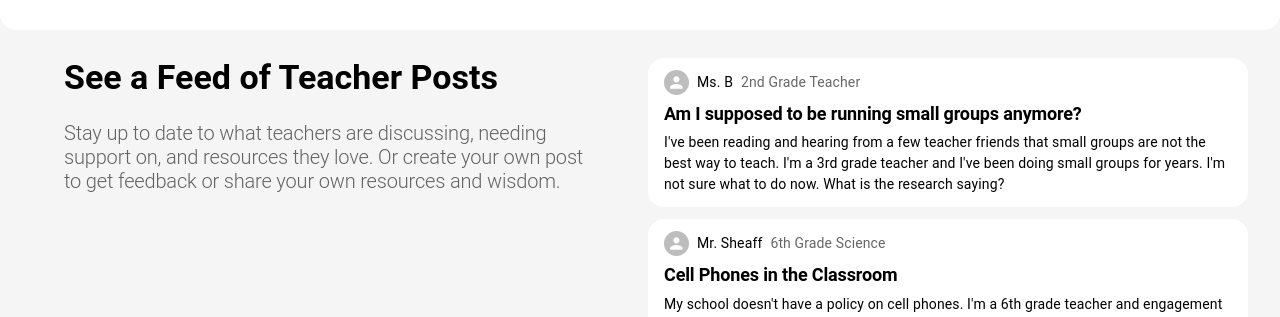
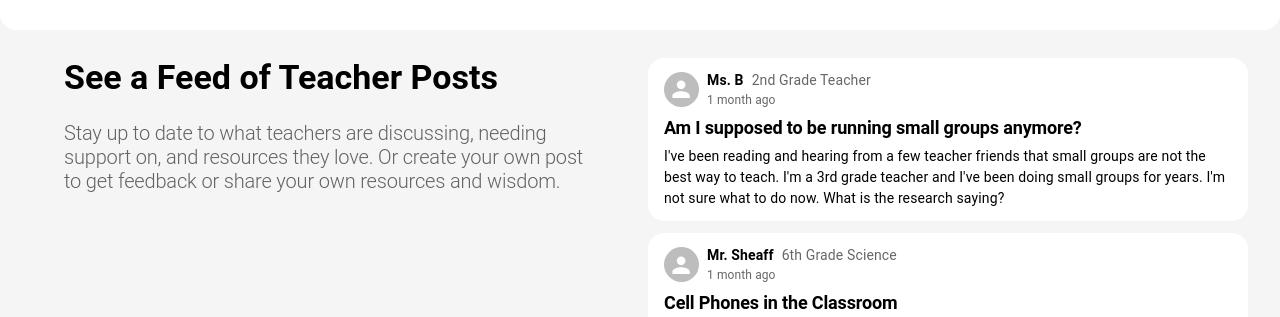
Before and after one commit to ChaseTheCoder/teachr-frontend, a Next.js app: page / in a window 1280 px wide. Shown: the part 471-788 px from the top of the page. Built offline with nearby package versions, Linux system fonts and the light colour scheme; no server answers.

Commit message:
add time ago to posts, Google Adsense, & Auth0 Error handling

```diff
--- a/app/(loggedin)/notifications/notifications.tsx
+++ b/app/(loggedin)/notifications/notifications.tsx
@@ -6,6 +6,7 @@ import { useMutation, useQuery, useQueryClient } from '@tanstack/react-query';
 import { getData, getDataWithParams, patchData } from '../../../services/authenticatedApiCalls';
 import { useUser } from '@auth0/nextjs-auth0/client';
 import Surface from '../../../components/surface/Surface';
+import { timeAgo } from '../../../utils/time';
 
 export default function Notifications() {
   const queryClient = useQueryClient();
@@ -141,7 +142,7 @@ export default function Notifications() {
                     <ListItemText
                     primary={
                       <Typography variant="body1" color={read ? 'textSecondary' : 'textPrimary'}>
-                        <strong>{userProfile?.teacher_name ?? 'User not found'}</strong> {message}
+                        <strong>{userProfile?.teacher_name ?? 'User not found'}</strong> {message} {timeAgo(notification.timestamp)}
                       </Typography>
                     }
                     />
--- a/app/layout.tsx
+++ b/app/layout.tsx
@@ -9,6 +9,7 @@ import { ReactQueryDevtools } from '@tanstack/react-query-devtools';
 import Footer from '../components/footer';
 import "react-day-picker/style.css";
 import { Box } from '@mui/material';
+import Script from 'next/script';
 const queryClient = new QueryClient();
 
 export default function RootLayout({
@@ -18,6 +19,12 @@ export default function RootLayout({
 }) {
   return (
     <html lang="en">
+      <Script
+        async
+        src={`https://pagead2.googlesyndication.com/pagead/js/adsbygoogle.js?client=${process.env.NEXT_PUBLIC_GOOGLE_ADS_CLIENT_ID}`}
+        strategy="lazyOnload"
+        crossOrigin="anonymous"
+      ></Script>
       <body>
             <QueryClientProvider client={queryClient}>
         <UserProvider>
--- a/components/post/post.tsx
+++ b/components/post/post.tsx
@@ -4,6 +4,7 @@ import { IPost, IProfileBatch } from '../../types/types';
 import CommentIcon from '@mui/icons-material/Comment';
 import StarBorderIcon from '@mui/icons-material/StarBorder';
 import Link from 'next/link';
+import { timeAgo } from '../../utils/time';
 
 type Props = {
   post: IPost
@@ -45,10 +46,15 @@ export default function Post({ post, profile, homePage }: Props) {
           >
             <Avatar
               alt="Profile Image"
-              sx={{ width: { xs: 20, md: 25 }, height: { xs: 20, md: 25 }, marginRight: '.5rem' }}
+              sx={{ width: { xs: 30, md: 35 }, height: { xs: 30, md: 35 }, marginRight: '.5rem' }}
             />
-            <Typography sx={{ fontSize: { xs: 12, sm: 14 } }}>{profile.teacher_name ?? 'User not found'}</Typography>
-            <Typography sx={{ fontSize: { xs: 12, sm: 14 }, paddingLeft: 1 }} color='textSecondary'>{profile.title ?? ''}</Typography>
+              <Box sx={{ display: 'flex', flexDirection: 'column' }}>
+                <Box sx={{ display: 'flex', flexDirection: 'row', alignItems: 'center' }}>
+                  <Typography sx={{ fontSize: { xs: 12, sm: 14 } }} fontWeight='bold'>{profile.teacher_name ?? 'User not found'}</Typography>
+                  <Typography sx={{ fontSize: { xs: 12, sm: 14 }, paddingLeft: 1 }} color='textSecondary'>{profile.title ?? ''}</Typography>
+                </Box>
+                <Typography sx={{ fontSize: { xs: 10, sm: 12 } }} color='textSecondary'>{timeAgo(post.timestamp)}</Typography>
+              </Box>
           </Box>
         </Link>
         <Typography variant='h2' sx={{ fontSize: { xs: 16, sm: 18 } }} fontWeight='bold'>{post.title}</Typography>
--- /dev/null
+++ b/utils/time.ts
@@ -0,0 +1,37 @@
+export function timeAgo(timestamp: string): string {
+  const now = new Date();
+  const past = new Date(timestamp);
+  const seconds = Math.floor((now.getTime() - past.getTime()) / 1000);
+
+  if (seconds < 60) {
+    return `${seconds} seconds ago`;
+  }
+
+  const minutes = Math.floor(seconds / 60);
+  if (minutes < 60) {
+    return minutes === 1 ? `${minutes} minute ago` : `${minutes} minutes ago`;
+  }
+
+  const hours = Math.floor(minutes / 60);
+  if (hours < 24) {
+    return hours  === 1 ? `${hours} hour ago` : `${hours} hours ago`;
+  }
+
+  const days = Math.floor(hours / 24);
+  if (days < 7) {
+    return days === 1 ? `${days} day ago` : `${days} days ago`;
+  }
+
+  const weeks = Math.floor(days / 7);
+  if (weeks < 4) {
+    return weeks === 1 ? `${weeks} week ago` : `${weeks} weeks ago`;
+  }
+
+  const months = Math.floor(weeks / 4);
+  if (months < 12) {
+    return months === 1 ? `${months} month ago` : `${months} months ago`;
+  }
+
+  const years = Math.floor(months / 12);
+  return years === 1 ? `${years} year ago` : `${years} years ago`;
+}
```
Also changed, not shown: app/(loggedin)/post/[postId]/comments.tsx (+14 -6 lines), app/(loggedin)/post/[postId]/userPost.tsx (+9 -4 lines), app/api/auth/[auth0]/route.js (+8 -1 lines).
